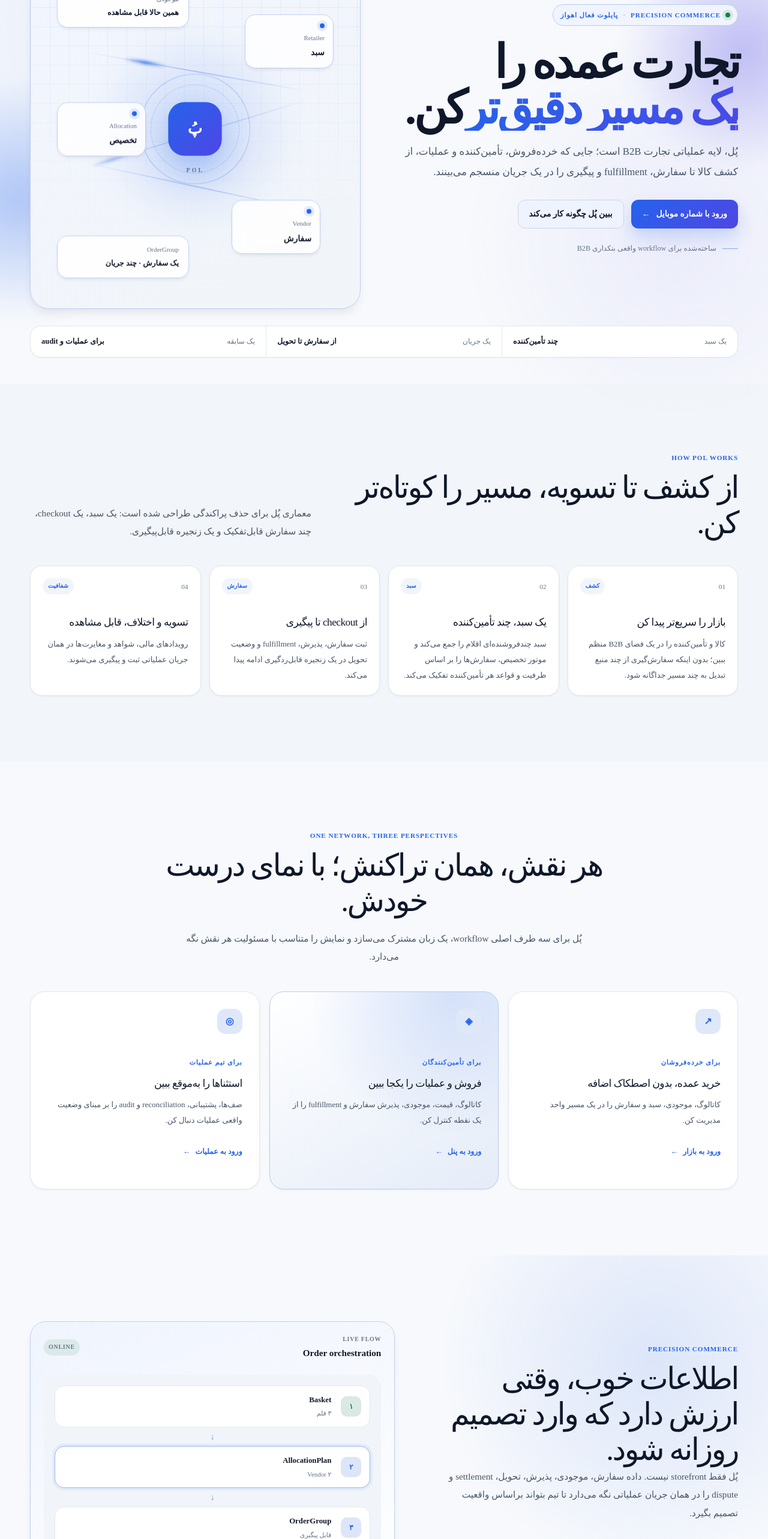
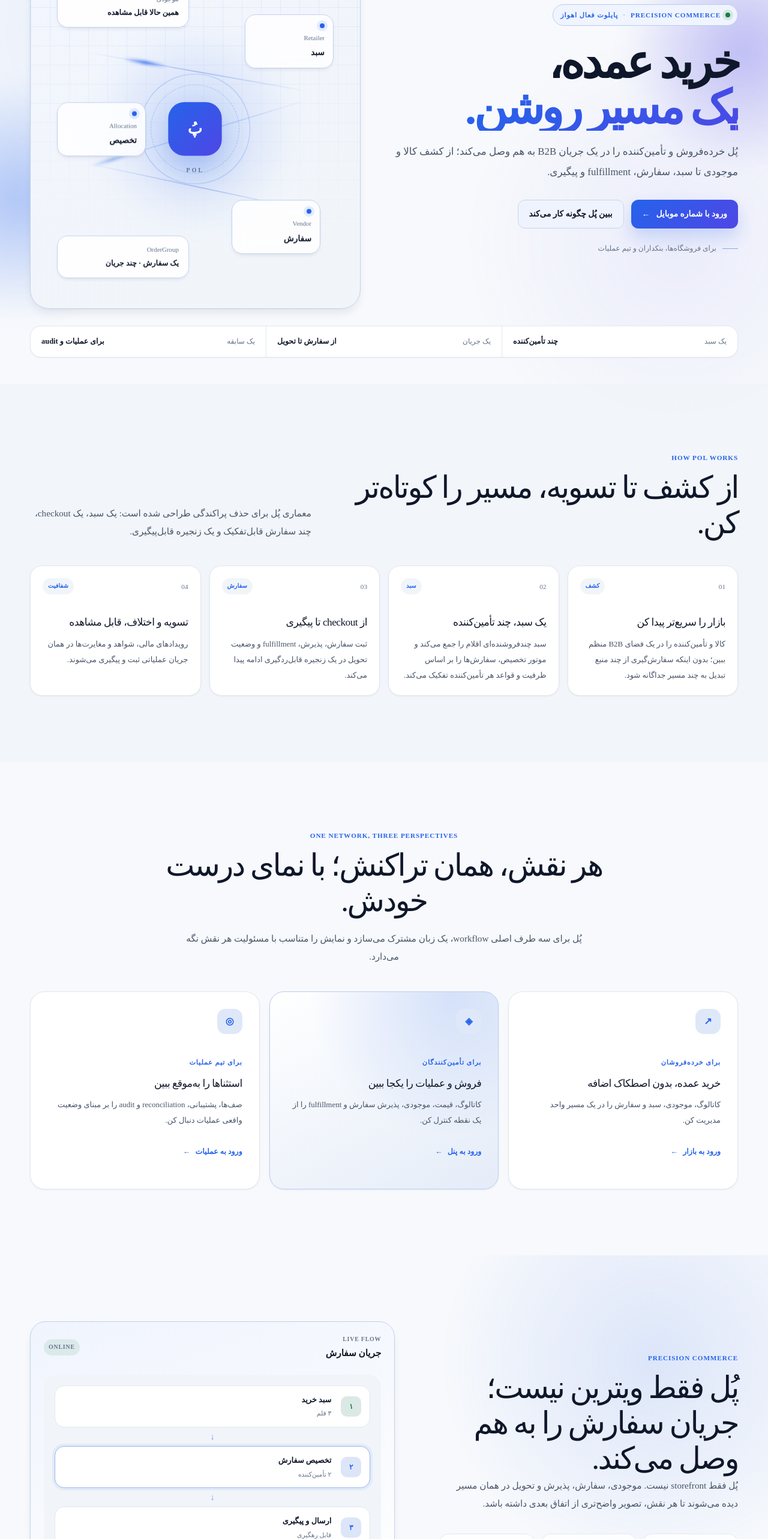
Before and after one commit to rrasi90/POL-2.3, a Next.js app in the folder mvp/apps/web/: page / in a window 1280 px wide. Shown: the part 234-2800 px from the top of the page at 60% size. Built offline with nearby package versions, Linux system fonts and the light colour scheme.

Commit message:
refactor: sharpen POL landing value proposition

```diff
--- a/mvp/apps/web/src/app/page.tsx
+++ b/mvp/apps/web/src/app/page.tsx
@@ -111,15 +111,12 @@ export default function HomePage() {
               </div>
 
               <h1>
-                تجارت عمده را
-                <span className="pol-gradient-text"> یک مسیر دقیق‌تر</span>
-                کن.
+                خرید عمده،<span className="pol-gradient-text"> یک مسیر روشن.</span>
               </h1>
 
               <p className="pol-hero-lead">
-                پُل، لایه عملیاتی تجارت B2B است؛ جایی که خرده‌فروش، تأمین‌کننده
-                و عملیات، از کشف کالا تا سفارش، fulfillment و پیگیری را در یک
-                جریان منسجم می‌بینند.
+                پُل خرده‌فروش و تأمین‌کننده را در یک جریان B2B به هم وصل می‌کند؛ از کشف کالا
+                و موجودی تا سبد، سفارش، fulfillment و پیگیری.
               </p>
 
               <div className="pol-hero-actions">
@@ -134,7 +131,7 @@ export default function HomePage() {
 
               <div className="pol-hero-note">
                 <span className="pol-note-line" />
-                <span>ساخته‌شده برای workflow واقعی بنکداری B2B</span>
+                <span>برای فروشگاه‌ها، بنکداران و تیم عملیات</span>
               </div>
             </div>
 
@@ -262,11 +259,10 @@ export default function HomePage() {
           <div className="pol-container pol-precision-grid">
             <div className="pol-precision-copy pol-reveal">
               <span className="pol-overline">PRECISION COMMERCE</span>
-              <h2>اطلاعات خوب، وقتی ارزش دارد که وارد تصمیم روزانه شود.</h2>
+              <h2>پُل فقط ویترین نیست؛ جریان سفارش را به هم وصل می‌کند.</h2>
               <p>
-                پُل فقط storefront نیست. داده سفارش، موجودی، پذیرش، تحویل،
-                settlement و dispute را در همان جریان عملیاتی نگه می‌دارد تا تیم
-                بتواند براساس واقعیت تصمیم بگیرد.
+                پُل فقط storefront نیست. موجودی، سفارش، پذیرش و تحویل در همان مسیر دیده می‌شوند تا هر نقش، تصویر
+                واضح‌تری از اتفاق بعدی داشته باشد.
               </p>
 
               <div className="pol-metric-row">
@@ -276,11 +272,11 @@ export default function HomePage() {
                 </div>
                 <div>
                   <strong>02</strong>
-                  <span>تخصیص deterministic</span>
+                  <span>تخصیص چندفروشنده‌ای</span>
                 </div>
                 <div>
                   <strong>03</strong>
-                  <span>رهگیری تا fulfillment</span>
+                  <span>پیگیری تا تحویل</span>
                 </div>
               </div>
             </div>
@@ -289,7 +285,7 @@ export default function HomePage() {
               <div className="pol-command-header">
                 <div>
                   <span>LIVE FLOW</span>
-                  <strong>Order orchestration</strong>
+                  <strong>جریان سفارش</strong>
                 </div>
                 <span className="pol-live-badge">ONLINE</span>
               </div>
@@ -298,7 +294,7 @@ export default function HomePage() {
                 <div className="pol-command-step is-done">
                   <span>۱</span>
                   <div>
-                    <strong>Basket</strong>
+                    <strong>سبد خرید</strong>
                     <small>۳ قلم</small>
                   </div>
                 </div>
@@ -306,23 +302,23 @@ export default function HomePage() {
                 <div className="pol-command-step is-active">
                   <span>۲</span>
                   <div>
-                    <strong>AllocationPlan</strong>
-                    <small>۲ Vendor</small>
+                    <strong>تخصیص سفارش</strong>
+                    <small>۲ تأمین‌کننده</small>
                   </div>
                 </div>
                 <div className="pol-command-arrow">↓</div>
                 <div className="pol-command-step">
                   <span>۳</span>
                   <div>
-                    <strong>OrderGroup</strong>
-                    <small>قابل پیگیری</small>
+                    <strong>ارسال و پیگیری</strong>
+                    <small>قابل رهگیری</small>
                   </div>
                 </div>
               </div>
 
               <div className="pol-command-footer">
-                <span>Idempotency</span>
-                <strong>فعال</strong>
+                <span>سابقه سفارش</span>
+                <strong>ثبت‌شده</strong>
               </div>
             </div>
           </div>
```
